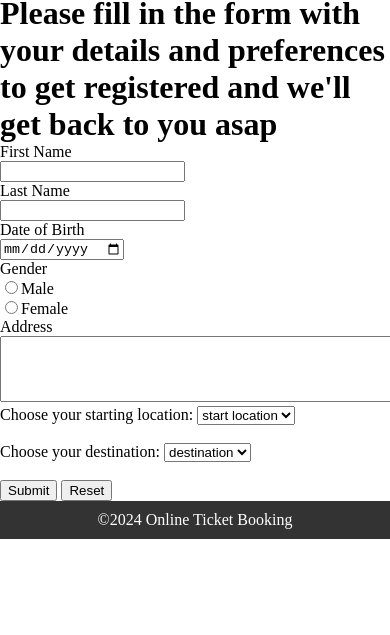
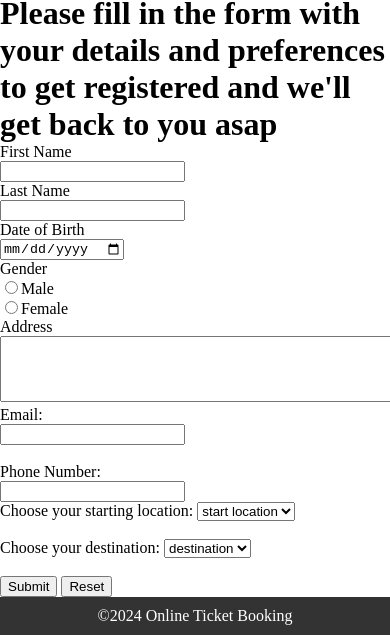
Before and after one commit to BRIDEBENSON/MWA-LAB, a plain HTML site: page day2/_ticket_booking.html in a window 390 px wide. Shown: the part 247-882 px from the top of the page. Before the commit the page ends 844 px from the top, so only its background shows below. Drawn offline with Linux system fonts and the light colour scheme.

Commit message:
email and phone no added

```diff
--- a/day2/_ticket_booking.html
+++ b/day2/_ticket_booking.html
@@ -31,7 +31,10 @@
             <input type="radio" id="female" name="female" value="female">Female <br>
             <label for="address">Address</label><br>
             <textarea id="message" name="message" rows="4" cols="50"></textarea><br>
-
+            <label for="email">Email:</label><br>
+            <input type="email" id="email" name="email"><br><br>
+            <label for="phone">Phone Number:</label><br>
+            <input type="tel" id="phone" name="phone"><br>
             <label for="flocation">Choose your starting location:</label>
             <select id="flocation" name="flocation">
                 <option value="">start location</option>
```
